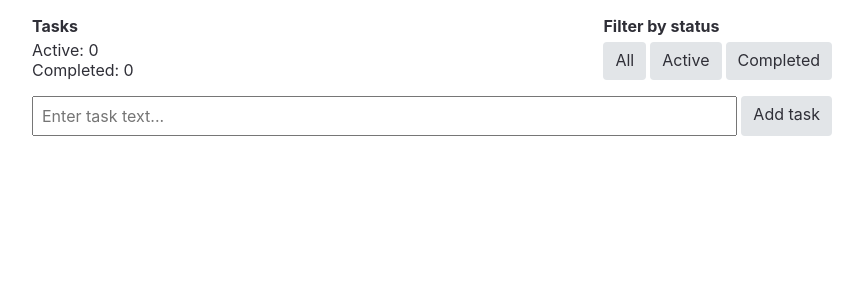
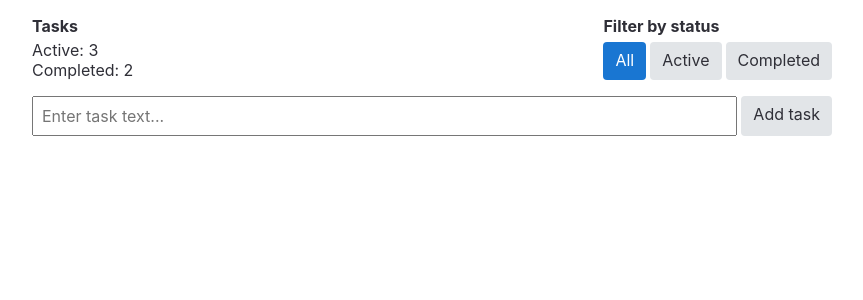
Before and after one commit to iryna-hordiichuk/tasks-manager-async-redux, a JavaScript app: page / in a window 1280 px wide. Shown: the top 300 px of the page, without its empty margins (208-1071 px from the left). Built offline with nearby package versions, Linux system fonts and the light colour scheme.

Commit message:
adds constants, selectors and TaskCounter component

```diff
--- a/src/components/StatusFilter/StatusFilter.js
+++ b/src/components/StatusFilter/StatusFilter.js
@@ -1,12 +1,18 @@
+
+import {useSelector} from "react-redux";
+import {statusFilters} from "../../redux/constants";
+import { getStatusFilter } from "../../redux/selectors";
 import { Button } from "components/Button/Button";
 import css from "./StatusFilter.module.css";
 
 export const StatusFilter = () => {
+  const filter = useSelector(getStatusFilter);
+
   return (
     <div className={css.wrapper}>
-      <Button>All</Button>
-      <Button>Active</Button>
-      <Button>Completed</Button>
+      <Button selected={filter === statusFilters.all}>All</Button>
+      <Button selected={filter === statusFilters.active}>Active</Button>
+      <Button selected={filter === statusFilters.completed}>Completed</Button>
     </div>
   );
 };
--- a/src/components/TaskCounter/TaskCounter.js
+++ b/src/components/TaskCounter/TaskCounter.js
@@ -1,10 +1,27 @@
-import css from "./TaskCounter.module.css";
+import css from './TaskCounter.module.css';
+import { useSelector } from 'react-redux';
+import { getTasks } from '../../redux/selectors';
 
 export const TaskCounter = () => {
+  const tasks = useSelector(getTasks);
+
+  const count = tasks.reduce(
+    (acc, task) => {
+      if (task.completed) {
+        acc.completed += 1;
+      } else {
+        acc.active += 1;
+      }
+
+      return acc;
+    },
+    { active: 0, completed: 0 }
+  );
+
   return (
     <div>
-      <p className={css.text}>Active: 0</p>
-      <p className={css.text}>Completed: 0</p>
+      <p className={css.text}>Active: {count.active}</p>
+      <p className={css.text}>Completed: {count.completed}</p>
     </div>
   );
 };
--- a/src/index.js
+++ b/src/index.js
@@ -1,5 +1,11 @@
-import ReactDOM from "react-dom/client";
-import { App } from "components/App";
-import "./index.css";
+import ReactDOM from 'react-dom/client';
+import { Provider } from 'react-redux';
+import { store } from './redux/store';
+import { App } from 'components/App';
+import './index.css';
 
-ReactDOM.createRoot(document.getElementById("root")).render(<App />);
+ReactDOM.createRoot(document.getElementById('root')).render(
+  <Provider store={store}>
+    <App />
+  </Provider>
+);
--- /dev/null
+++ b/src/redux/constants.js
@@ -0,0 +1,5 @@
+export const statusFilters = {
+  all: 'all',
+  active: 'active',
+  completed: 'completed',
+};
--- /dev/null
+++ b/src/redux/selectors.js
@@ -0,0 +1,3 @@
+export const getTasks = state => state.tasks;
+
+export const getStatusFilter = state => state.filters.status;
--- /dev/null
+++ b/src/redux/store.js
@@ -0,0 +1,25 @@
+import {createStore} from 'redux';
+import { devToolsEnhancer } from '@redux-devtools/extension';
+
+const initialState = {
+    tasks: [
+        { id: 0, text: "Learn HTML and CSS", completed: true },
+        { id: 1, text: "Get good at JavaScript", completed: true },
+        { id: 2, text: "Master React", completed: false },
+        { id: 3, text: "Discover Redux", completed: false },
+        { id: 4, text: "Build amazing apps", completed: false },
+      ],
+
+      filters: {
+        status: "all",
+      }
+
+};
+
+const rootReducer = (state = initialState, action) => {
+    return state;
+};
+
+const enhancer = devToolsEnhancer();
+
+export const store = createStore(rootReducer, enhancer);
```
Also changed, not shown: src/redux/actions.js (added), src/redux/reducer.js (added).
